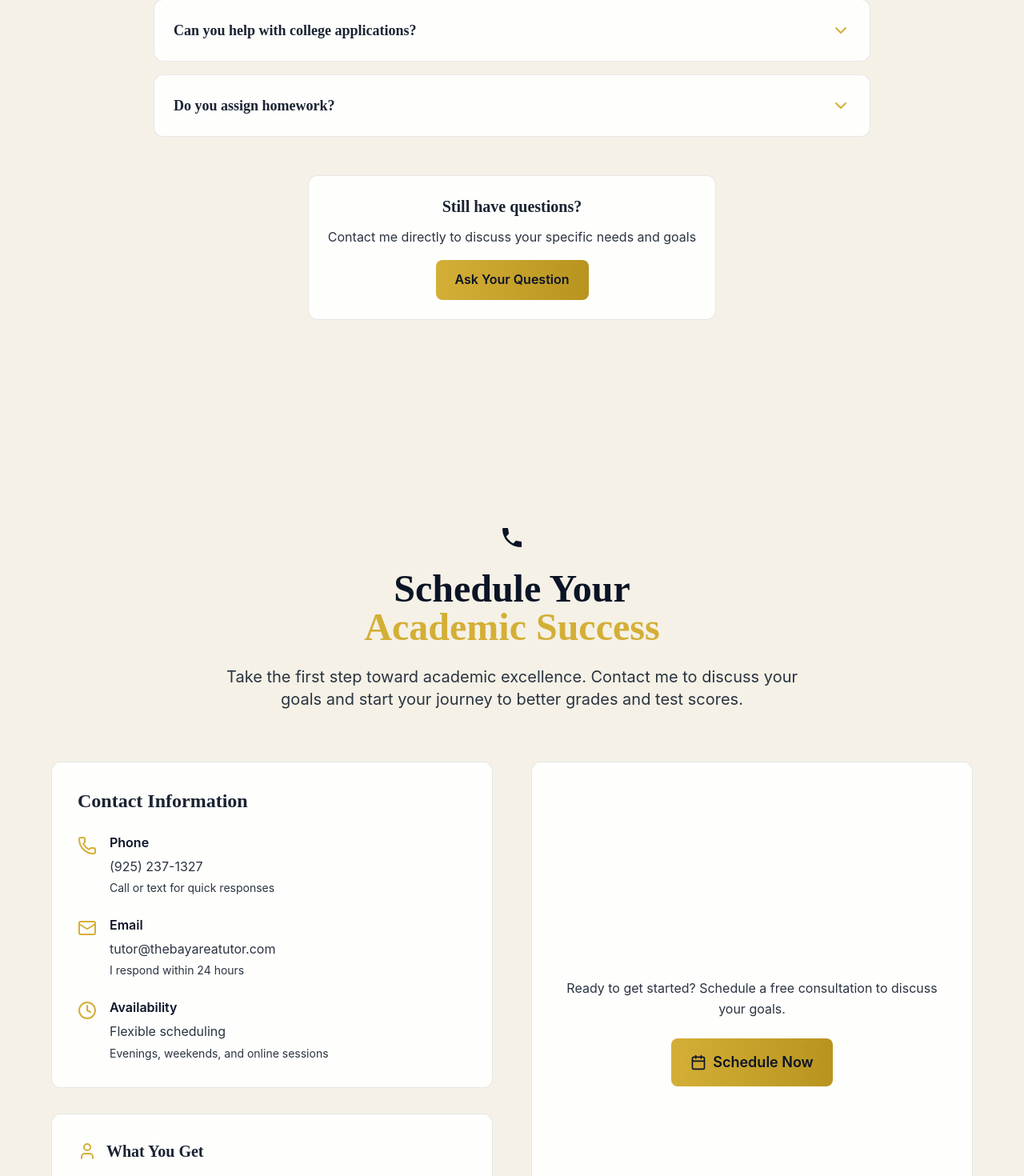
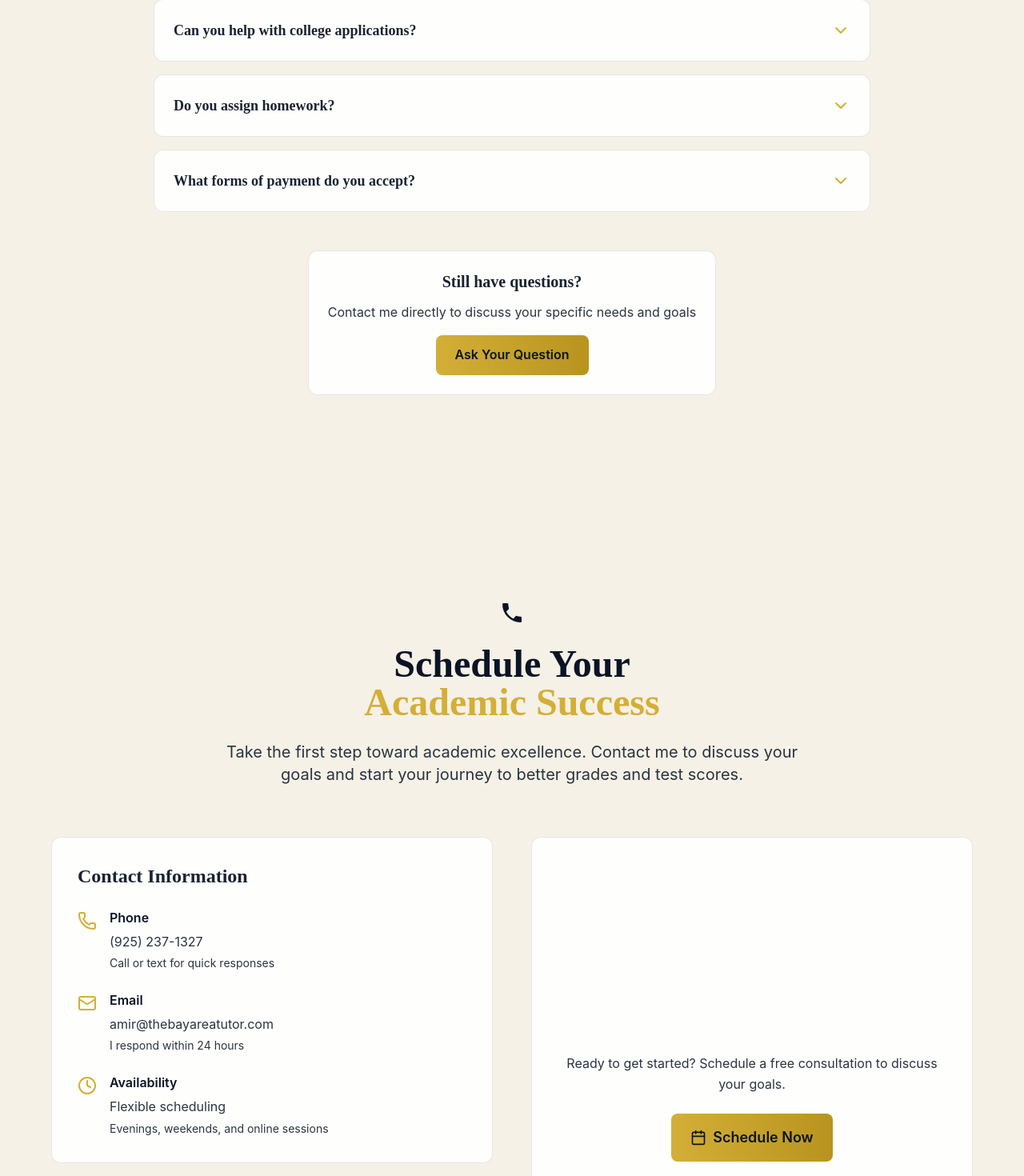
Before and after one commit to kian-m/template-web-ui, a Next.js app: page / in a window 1280 px wide. Shown: the part 6743-8213 px from the top of the page at 80% size. Built offline with nearby package versions, Linux system fonts and the light colour scheme.

Commit message:
Update FAQ and contact info

```diff
--- a/src/components/Contact.tsx
+++ b/src/components/Contact.tsx
@@ -50,7 +50,7 @@ export default function Contact () {
                                         <Mail className="w-6 h-6 text-academic-gold mt-1 flex-shrink-0" />
                                         <div>
                                             <div className="text-foreground dark:text-white font-semibold mb-1">Email</div>
-                                            <div className="text-academic-medium-blue dark:text-academic-off-white">tutor@thebayareatutor.com</div>
+                                            <div className="text-academic-medium-blue dark:text-academic-off-white">amir@thebayareatutor.com</div>
                                             <div className="text-sm text-academic-medium-blue dark:text-academic-off-white mt-1">I respond within 24 hours</div>
                                         </div>
                                     </div>
--- a/src/data/siteContent.ts
+++ b/src/data/siteContent.ts
@@ -288,14 +288,19 @@ export const siteContent: SiteContent = {
             {
                 id: "faq-8",
                 question: "Do you assign homework?",
-                answer: "Yes, I typically provide practice problems between sessions to reinforce concepts we've covered. The amount varies based on the student's needs and schedule, but consistent practice is key to improvement in math and physics. I carefully select problems that will be most beneficial to your child's specific learning goals."
+                answer: "I typically don't assign extra homework since students already have plenty from school, but I'm happy to provide more when requested."
+            },
+            {
+                id: "faq-9",
+                question: "What forms of payment do you accept?",
+                answer: "I primarily accept Zelle, Venmo, PayPal, and other digital payment methods."
             }
         ]
     },
     contact: {
         heading: "Book Your Free Consultation",
         subheading: "Let's discuss how I can help your child excel academically",
-        email: "contact@bayareatutoring.com",
+        email: "amir@thebayareatutor.com",
         phone: "(925) 555-1234",
         availability: [
             "Weekdays: 3pm - 8pm",
```
